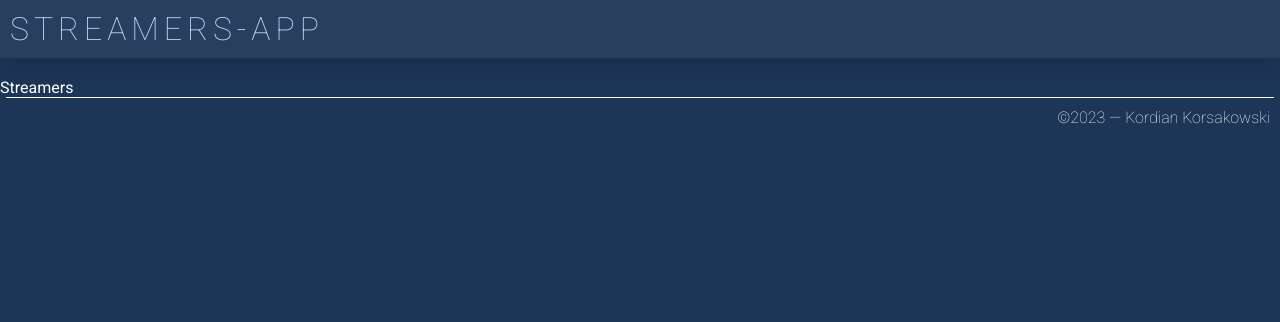
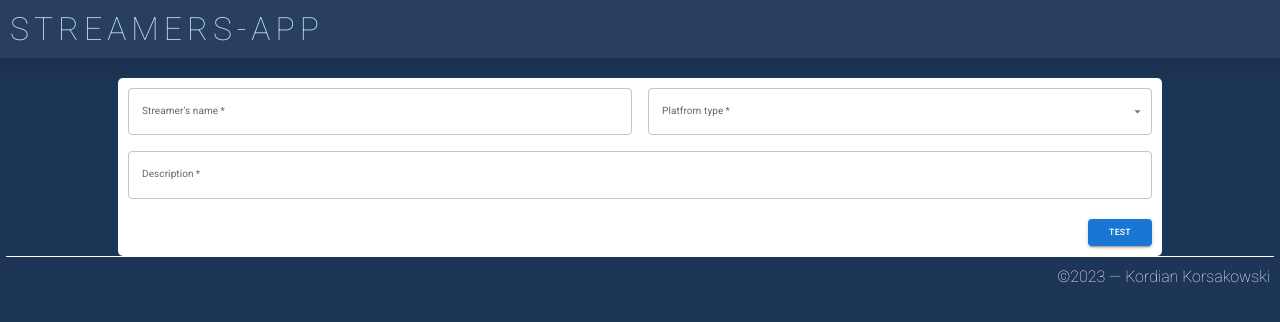
Before and after one commit to KordianKorsakowski/streamers-fe, a React (Create React App) app: page /streamers in a window 1280 px wide. Shown: the top 322 px of the page. Built offline with nearby package versions, Linux system fonts and the light colour scheme.

Commit message:
add form

```diff
--- /dev/null
+++ b/src/features/streamers/streamerForm/components/AddStreamerForm.tsx
@@ -0,0 +1,18 @@
+import { StreamerModal } from '../types/types';
+import { AddStreamerFormConfig } from './AddStreamerFormConfig';
+import { AddStreamerFormLogic } from './AddStreamerFormLogic';
+
+export const AddStreamerForm = () => {
+  const initialValues: StreamerModal = {
+    name: '',
+    platfromType: '',
+    description: '',
+  };
+  return (
+    <>
+      <AddStreamerFormConfig initialValues={initialValues}>
+        <AddStreamerFormLogic />
+      </AddStreamerFormConfig>
+    </>
+  );
+};
--- /dev/null
+++ b/src/features/streamers/streamerForm/components/AddStreamerFormBody.tsx
@@ -0,0 +1,82 @@
+import { TextField, Grid, MenuItem } from '@mui/material';
+import { useFormikContext } from 'formik';
+import React from 'react';
+import { PLATFORM_OPTIONS } from '../constants/constants';
+import { StreamerModal } from '../types/types';
+import { ContainerForm } from '../style/AddStreamerStyles.styles';
+
+interface Props {
+  submitButton: JSX.Element;
+}
+
+export const AddStreamerFormBody: React.FC<Props> = ({ submitButton }) => {
+  const { errors, handleBlur, handleChange, handleSubmit, touched, values } =
+    useFormikContext<StreamerModal>();
+
+  return (
+    <ContainerForm>
+      <form noValidate onSubmit={handleSubmit}>
+        <Grid container spacing={2}>
+          <Grid item xs={6}>
+            <TextField
+              name="name"
+              label={`Streamer's name`}
+              value={values.name || ''}
+              fullWidth
+              helperText={touched.name && errors.name}
+              error={Boolean(touched.name && errors.name)}
+              onBlur={handleBlur}
+              onChange={handleChange}
+              required
+            />
+          </Grid>
+          <Grid item xs={6}>
+            <TextField
+              select
+              name="platfromType"
+              label={'Platfrom type'}
+              value={values.platfromType || ''}
+              fullWidth
+              helperText={touched.platfromType && errors.platfromType}
+              error={Boolean(touched.platfromType && errors.platfromType)}
+              onBlur={handleBlur}
+              onChange={handleChange}
+              required
+            >
+              {PLATFORM_OPTIONS.map(
+                (item: { value: string; label: string }, index: number) => (
+                  <MenuItem key={index} value={item.value}>
+                    {item.label}
+                  </MenuItem>
+                )
+              )}
+            </TextField>
+          </Grid>
+          <Grid item xs={12}>
+            <TextField
+              type="string"
+              name="description"
+              label={'Description'}
+              value={values.description || ''}
+              fullWidth
+              helperText={touched.description && errors.description}
+              error={Boolean(touched.description && errors.description)}
+              onBlur={handleBlur}
+              onChange={handleChange}
+              required
+            />
+          </Grid>
+        </Grid>
+        <div
+          style={{
+            display: 'flex',
+            justifyContent: 'flex-end',
+            padding: '2rem 0 0 0',
+          }}
+        >
+          {submitButton}
+        </div>
+      </form>
+    </ContainerForm>
+  );
+};
--- /dev/null
+++ b/src/features/streamers/streamerForm/components/AddStreamerFormConfig.tsx
@@ -0,0 +1,34 @@
+import { Formik } from 'formik';
+import * as Yup from 'yup';
+import { PropsWithChildren } from 'react';
+
+import { StreamerModal } from '../types/types';
+
+type Props = PropsWithChildren<{
+  initialValues: StreamerModal;
+}>;
+
+export const AddStreamerFormConfig = (props: Props) => {
+  const { children, initialValues } = props;
+  const validation = Yup.object().shape({
+    name: Yup.string().max(50).trim().required('Name is requierd'),
+    platfromType: Yup.string().max(10).trim().required('Platfrom is requierd'),
+    description: Yup.string()
+      .max(255)
+      .trim()
+      .required('Description is requierd'),
+  });
+
+  return (
+    <Formik
+      initialValues={initialValues}
+      validateOnMount
+      validationSchema={validation}
+      onSubmit={(values, { setSubmitting }) => {
+        setSubmitting(true);
+      }}
+    >
+      {children}
+    </Formik>
+  );
+};
--- /dev/null
+++ b/src/features/streamers/streamerForm/components/AddStreamerFormLogic.tsx
@@ -0,0 +1,32 @@
+import { useFormikContext } from 'formik';
+import { useState } from 'react';
+import { Button } from '@mui/material';
+import { StreamerModal } from '../types/types';
+import { AddStreamerFormBody } from './AddStreamerFormBody';
+export const AddStreamerFormLogic = () => {
+  const [isLoading, setIsLoading] = useState<boolean>(false);
+  const { values, isValid, resetForm, setSubmitting } =
+    useFormikContext<StreamerModal>();
+
+  const submitHandler = () => {};
+
+  return (
+    <>
+      <AddStreamerFormBody
+        submitButton={
+          <Button
+            type="submit"
+            fullWidth
+            variant="contained"
+            color="primary"
+            style={{
+              width: 'auto',
+            }}
+          >
+            test
+          </Button>
+        }
+      />
+    </>
+  );
+};
--- /dev/null
+++ b/src/features/streamers/streamerForm/constants/constants.ts
@@ -0,0 +1,7 @@
+export const PLATFORM_OPTIONS = [
+  { value: 'Twitch', label: 'Twitch' },
+  { value: 'YouTube', label: 'YouTube' },
+  { value: 'TikTok', label: 'TikTok' },
+  { value: 'Kick', label: 'Kick' },
+  { value: 'Rumble', label: 'Rumble' },
+];
--- /dev/null
+++ b/src/features/streamers/streamerForm/style/AddStreamerStyles.styles.ts
@@ -0,0 +1,9 @@
+import styled from 'styled-components';
+
+export const ContainerForm = styled.div`
+  background-color: #fff;
+  width: 80%;
+  margin: auto;
+  padding: 1rem;
+  border-radius: 5px;
+`;
--- /dev/null
+++ b/src/features/streamers/streamerForm/types/types.ts
@@ -0,0 +1,13 @@
+export type PlatfromType =
+  | 'Twitch'
+  | 'YouTube'
+  | 'TikTok'
+  | 'Kick'
+  | 'Rumble'
+  | '';
+
+export interface StreamerModal {
+  name: string;
+  platfromType: PlatfromType;
+  description: string;
+}
--- a/src/pages/streamers/Streamers.tsx
+++ b/src/pages/streamers/Streamers.tsx
@@ -1,3 +1,5 @@
+import { AddStreamerForm } from '../../features/streamers/streamerForm/components/AddStreamerForm';
+
 export const Streamers = () => {
-  return <div>Streamers</div>;
+  return <AddStreamerForm />;
 };
```
